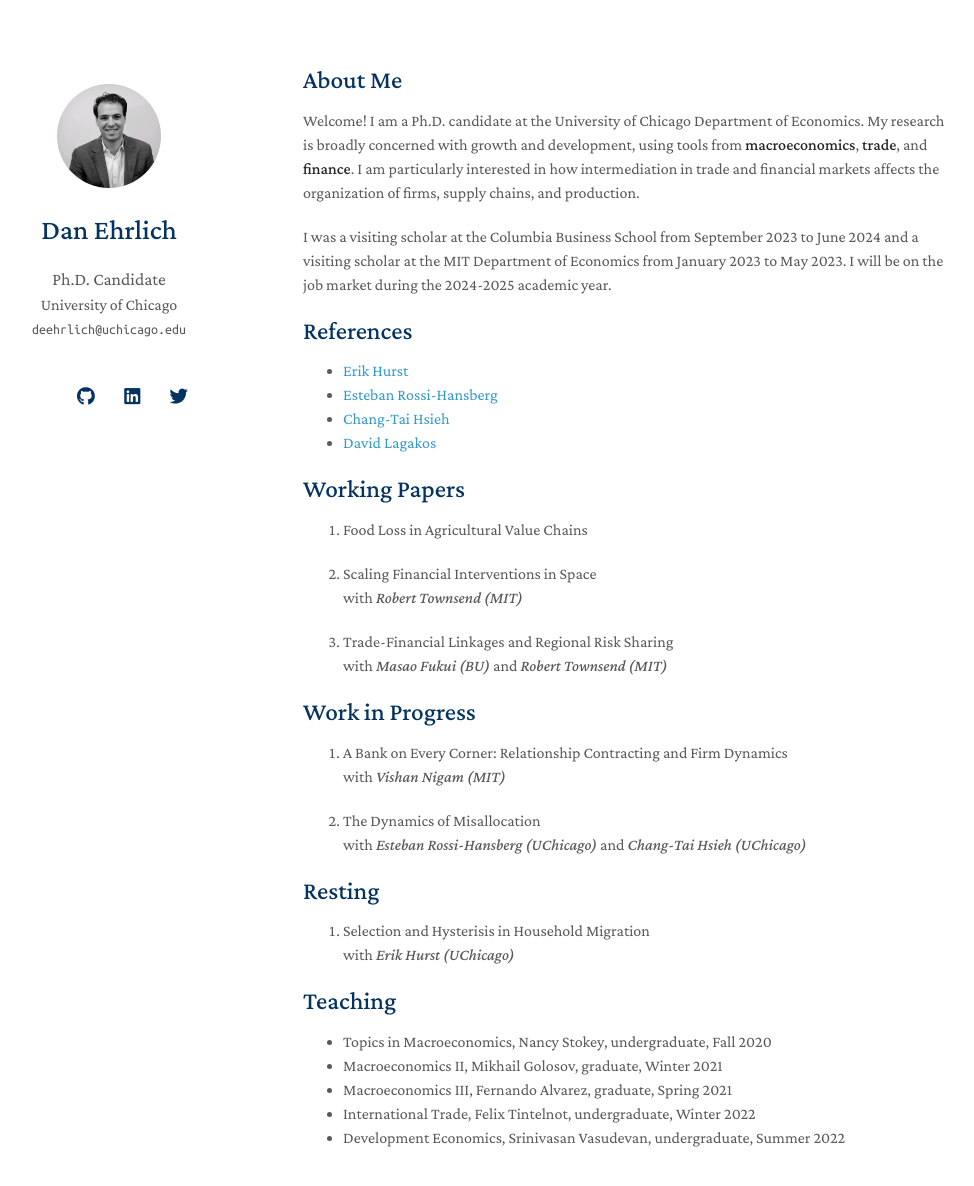
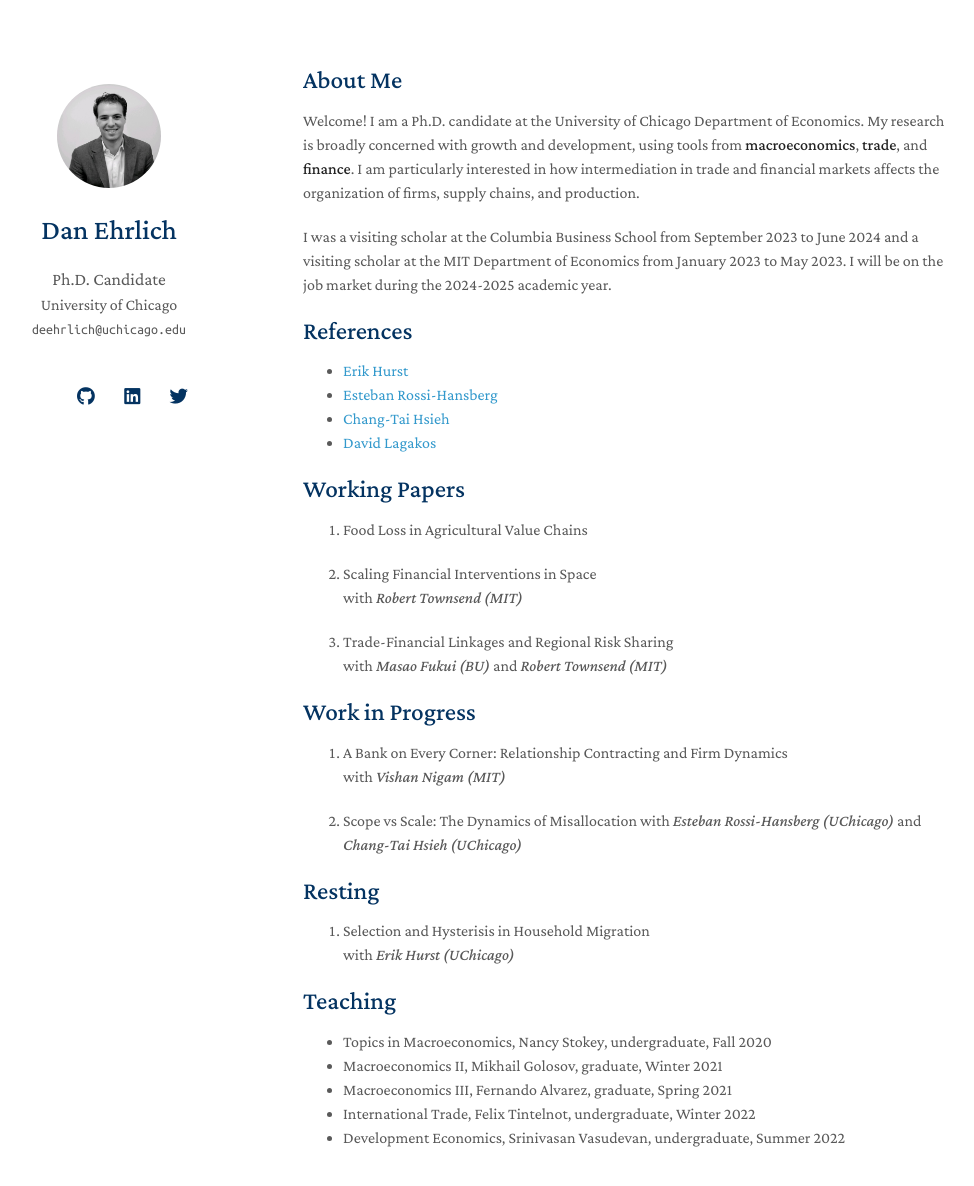
Before and after one commit to danielehrlich/danielehrlich.github.io, a Jekyll site: the page built from index.md, in a window 1280 px wide and 1244 px high. Shown: the top 1186 px of the window, without its empty margins (167-1141 px from the left). Built offline with Jekyll 4.4.1, drawn with Linux system fonts in a browser that asks for light colours; nearby versions of some CDN libraries; a style sheet for code colours, icons or effects is not loaded; our own code applies the rules of GitHub Pages for plain Markdown files.

Commit message:
Update index.md

```diff
--- a/index.md
+++ b/index.md
@@ -29,7 +29,7 @@ with *Masao Fukui (BU)* and *Robert Townsend (MIT)*
 1. A Bank on Every Corner: Relationship Contracting and Firm Dynamics
 with *Vishan Nigam (MIT)*
 
-2. The Dynamics of Misallocation
+2. Scope vs Scale: The Dynamics of Misallocation
 with *Esteban Rossi-Hansberg (UChicago)* and *Chang-Tai Hsieh (UChicago)*
 
 ## Resting
```
